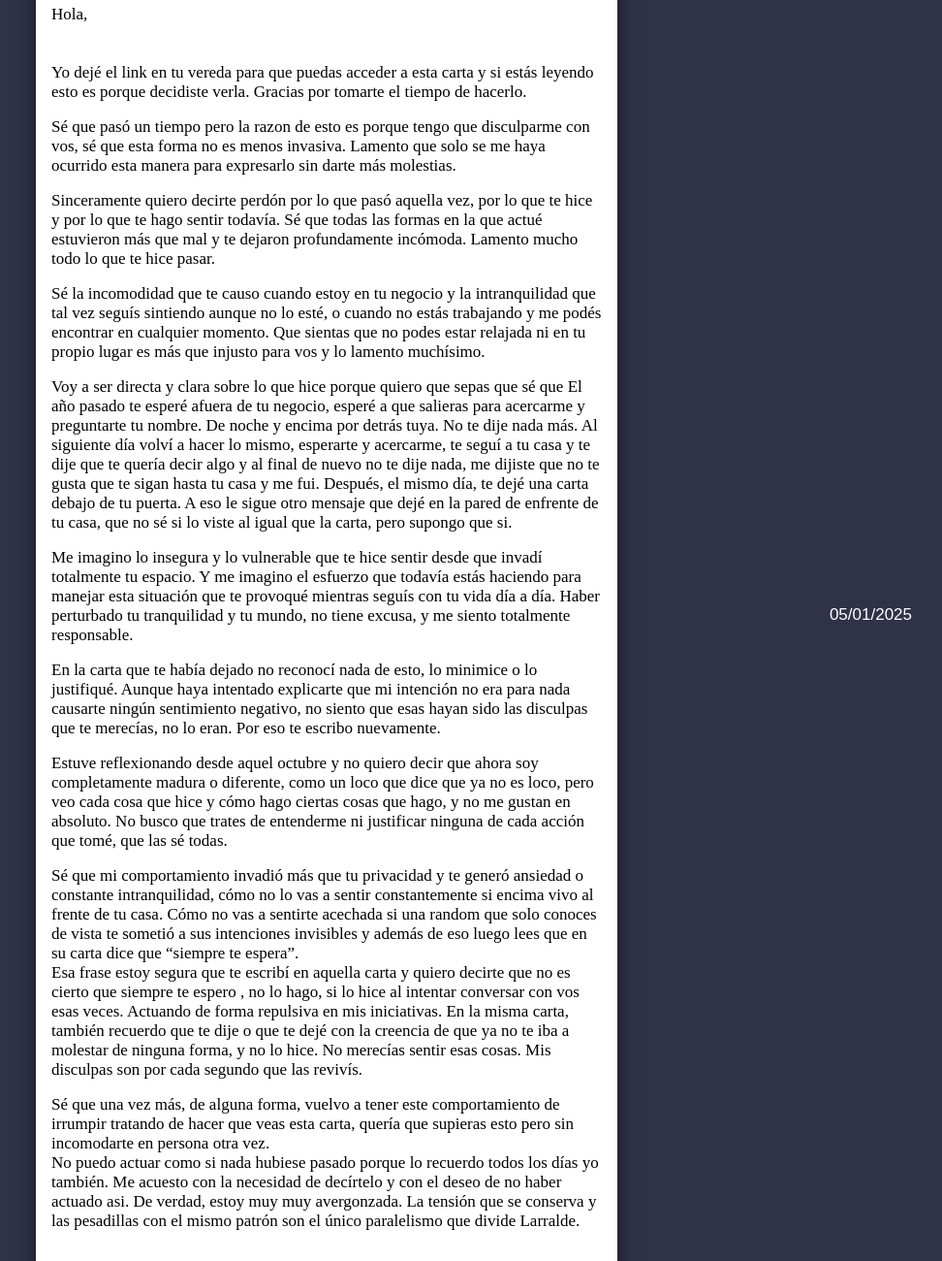
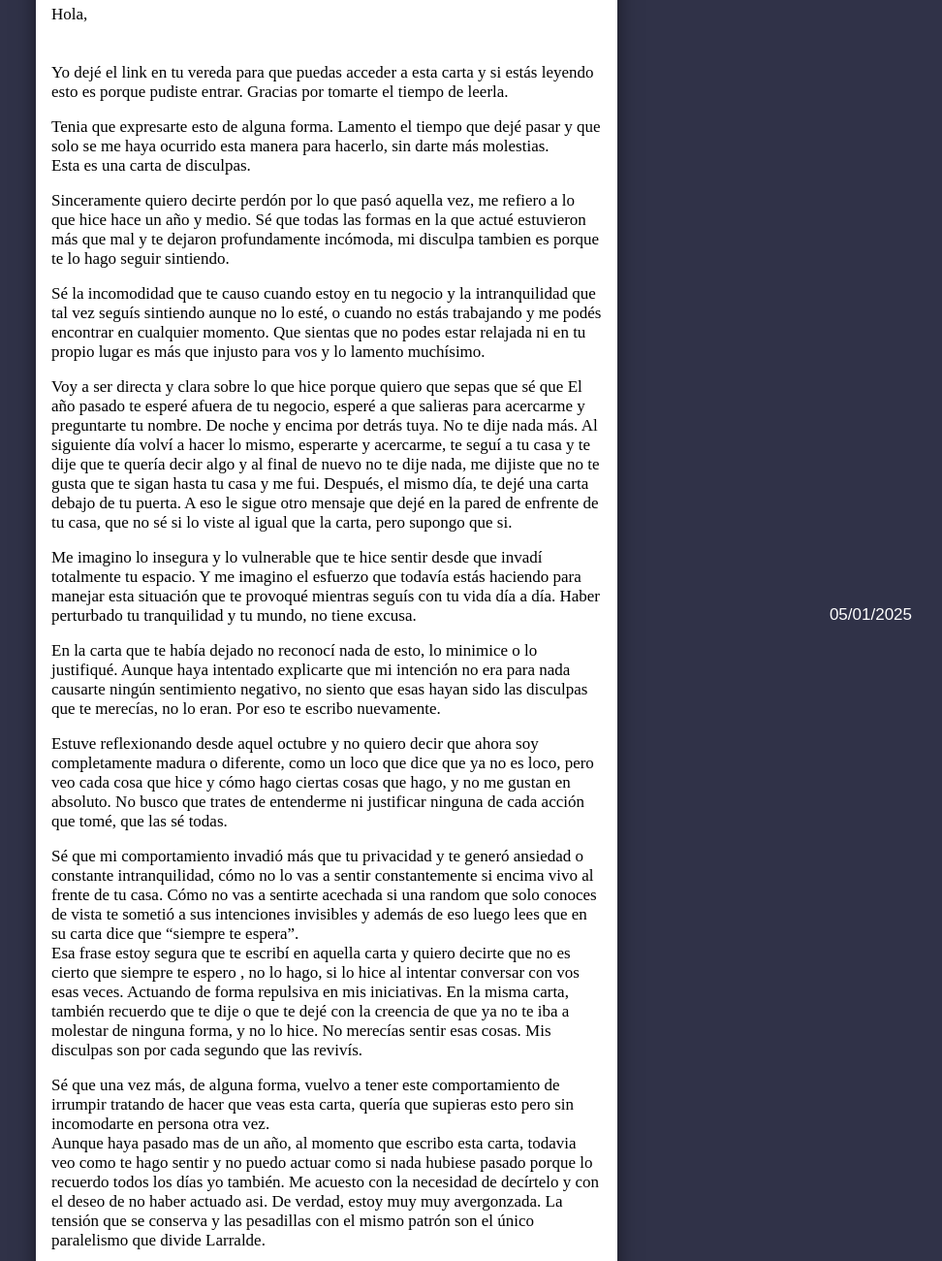
Before and after one commit to 10110y10111/nerhereyes, a website: page public/page3.html in a window 1280 px wide. Shown: the part 120-1420 px from the top of the page at 97% size, without its empty margins (303-1275 px from the left). Drawn offline with Linux system fonts and the light colour scheme.

Commit message:
ajuste de carta

```diff
--- a/public/page3.html
+++ b/public/page3.html
@@ -13,19 +13,19 @@
         <p class="c">
           Hola, <br>
         <br><br>
-          Yo dejé el link en tu vereda para que puedas acceder a esta carta y si estás leyendo esto es porque decidiste verla. Gracias por tomarte el tiempo de hacerlo.
+          Yo dejé el link en tu vereda para que puedas acceder a esta carta y si estás leyendo esto es porque pudiste entrar. Gracias por tomarte el tiempo de leerla.
         </p>
         <p class="c">
-          Sé que pasó un tiempo pero la razon de esto es porque tengo que disculparme con vos, sé que esta forma no es menos invasiva. Lamento que solo se me haya ocurrido esta manera para expresarlo sin darte más molestias.
+          Tenia que expresarte esto de alguna forma. Lamento el tiempo que dejé pasar y que solo se me haya ocurrido esta manera para hacerlo, sin darte más molestias. <br> Esta es una carta de disculpas.
         </p>
         <p class="c">
-          Sinceramente quiero decirte perdón por lo que pasó aquella vez, por lo que te hice y por lo que te hago sentir todavía. Sé que todas las formas en la que actué estuvieron más que mal y te dejaron profundamente incómoda. Lamento mucho todo lo que te hice pasar.
+          Sinceramente quiero decirte perdón por lo que pasó aquella vez, me refiero a lo que hice hace un año y medio. Sé que todas las formas en la que actué estuvieron más que mal y te dejaron profundamente incómoda, mi disculpa tambien es porque te lo hago seguir sintiendo.
         </p>
         <p class="c">Sé la incomodidad que te causo cuando estoy en tu negocio y la intranquilidad que tal vez seguís sintiendo aunque no lo esté, o cuando no estás trabajando y me podés encontrar en cualquier momento. Que sientas que no podes estar relajada ni en tu propio lugar es más que injusto para vos y lo lamento muchísimo.</p>
 
         <p class="c">Voy a ser directa y clara sobre lo que hice porque quiero que sepas que sé que El año pasado te esperé afuera de tu negocio, esperé a que salieras para acercarme y preguntarte tu nombre. De noche y encima por detrás tuya. No te dije nada más. Al siguiente día volví a hacer lo mismo, esperarte y acercarme, te seguí a tu casa y te dije que te quería decir algo y al final de nuevo no te dije nada, me dijiste que no te gusta que te sigan hasta tu casa y me fui. Después, el mismo día, te dejé una carta debajo de tu puerta. A eso le sigue otro mensaje que dejé en la pared de enfrente de tu casa, que no sé si lo viste al igual que la carta, pero supongo que si.</p>
 
-        <p class="c">Me imagino lo insegura y lo vulnerable que te hice sentir desde que invadí totalmente tu espacio. Y me imagino el esfuerzo que todavía estás haciendo para manejar esta situación que te provoqué mientras seguís con tu vida día a día. Haber perturbado tu tranquilidad y tu mundo, no tiene excusa, y me siento totalmente responsable.</p>
+        <p class="c">Me imagino lo insegura y lo vulnerable que te hice sentir desde que invadí totalmente tu espacio. Y me imagino el esfuerzo que todavía estás haciendo para manejar esta situación que te provoqué mientras seguís con tu vida día a día. Haber perturbado tu tranquilidad y tu mundo, no tiene excusa.</p>
 
         <p class="c">En la carta que te había dejado no reconocí nada de esto, lo minimice o lo justifiqué. Aunque haya intentado explicarte que mi intención no era para nada causarte ningún sentimiento negativo, no siento que esas hayan sido las disculpas que te merecías, no lo eran. Por eso te escribo nuevamente. </p>
 
@@ -37,15 +37,15 @@
         </p>
 
         <p class="c">Sé que una vez más, de alguna forma, vuelvo a tener este comportamiento de irrumpir tratando de hacer que veas esta carta, quería que supieras esto pero sin incomodarte en persona otra vez. <br>
-        No puedo actuar como si nada hubiese pasado porque lo recuerdo todos los días yo también. Me acuesto con la necesidad de decírtelo y con el deseo de no haber actuado asi. De verdad, estoy muy muy avergonzada. La tensión que se conserva y las pesadillas con el mismo patrón son el único paralelismo que divide Larralde.
+        Aunque haya pasado mas de un año, al momento que escribo esta carta, todavia veo como te hago sentir y no puedo actuar como si nada hubiese pasado porque lo recuerdo todos los días yo también. Me acuesto con la necesidad de decírtelo y con el deseo de no haber actuado asi. De verdad, estoy muy muy avergonzada. La tensión que se conserva y las pesadillas con el mismo patrón son el único paralelismo que divide Larralde.
         </p>
         <br>
         <p class="c">
           De verdad lo lamento muchísimo,
           <i id="tamara">Tamara</i>. La intención de mi escritura es pedirte el más abarcativo y sincero perdón que te mereces.
           Te mereces tranquilidad, te mereces sentirte segura en el mundo externo y en tu mundo interno.
-          Te mereces cosas lindas, cosas buenas y lo mejor de cada una.
-          No puedo devolverte cada minuto donde te sentiste mal, pero quiero asegurarte que no voy a cruzar ese límite otra vez.
+          Te mereces cosas lindas, cosas buenas y lo mejor de cada una. <br>
+          No puedo devolverte cada minuto donde te sentiste mal, pero quiero asegurarte que no voy a cruzar ese límite otra vez, porque quiero que te sientas alegre y sientas las mejores sensaciones, que te acompañen todas.
           Espero, en lo posible, poder remediar esas emociones y este sitio es solo una pequeña muestra de que quiero compensarte de alguna forma.
         </p>
         <div id="overlay" style="display: none;">
```
